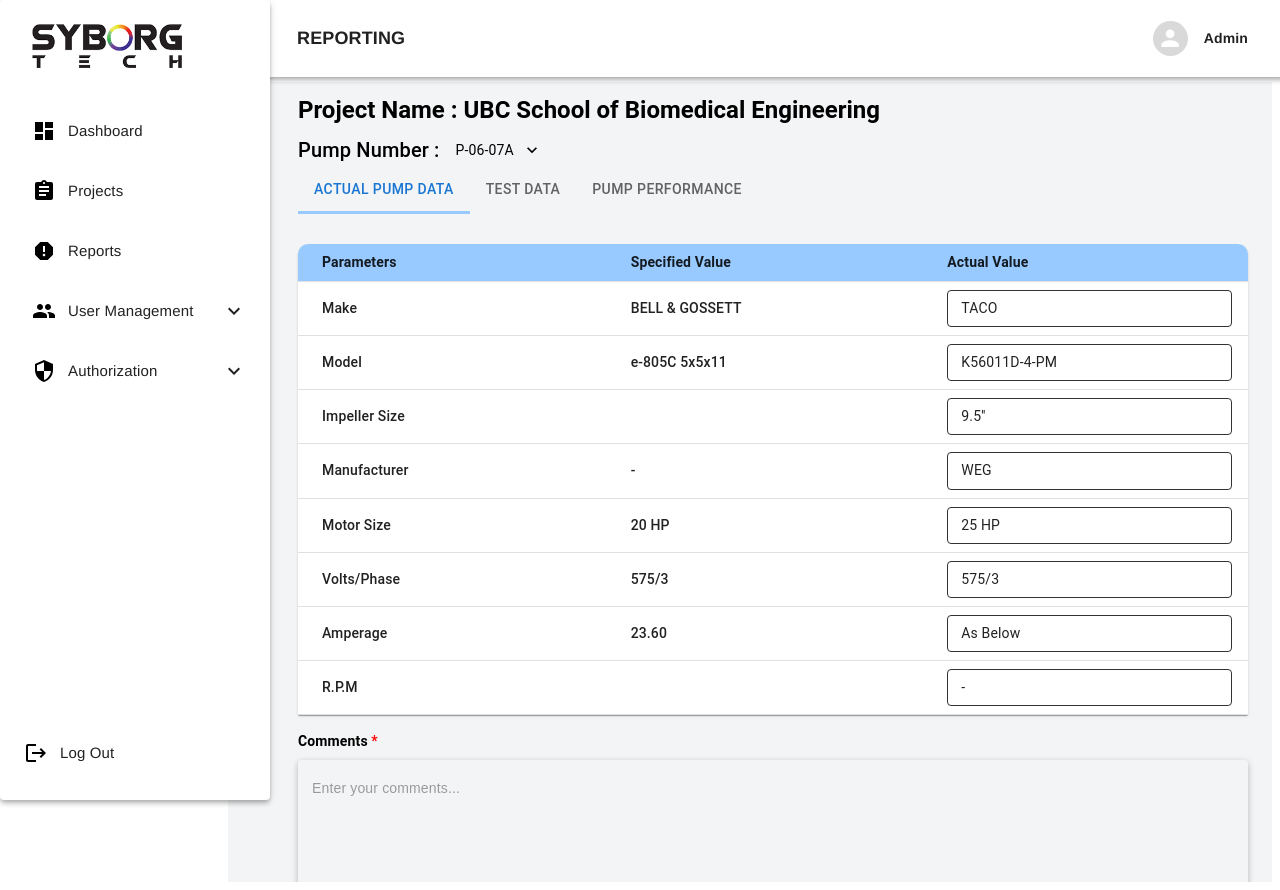
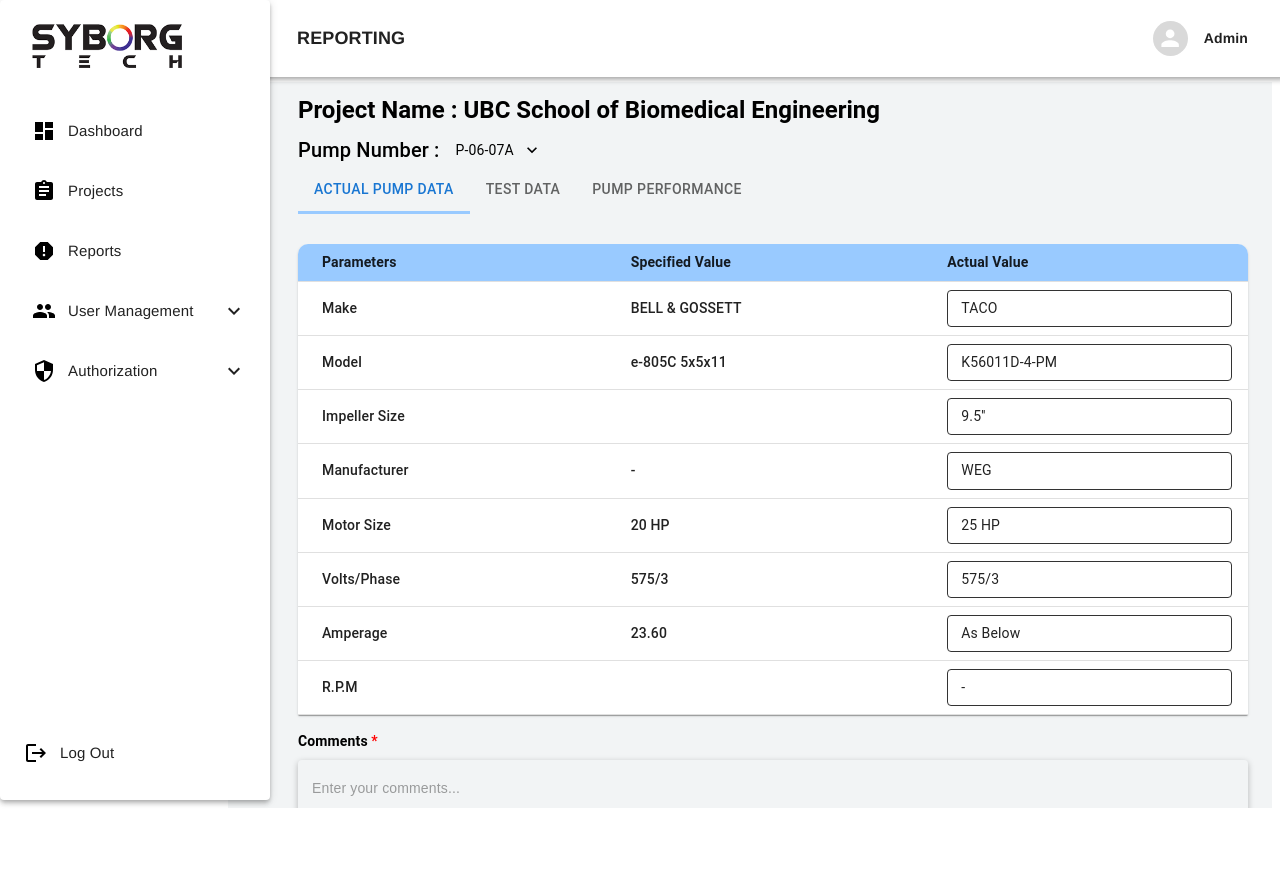
Before and after one commit to harshadyadav8485/ReactViteProject, a React (Vite) app: page /actualPump in a window 1280 px wide. After the commit the page ends 808 px from the top, so only its background shows below. Built offline with nearby package versions, Linux system fonts and the light colour scheme.

Commit message:
Parent and Child Scroll issue for Actual PUMP added and Applayout change for scroll in parent

```diff
--- a/src/Components/Layout/AppLayout.jsx
+++ b/src/Components/Layout/AppLayout.jsx
@@ -5,6 +5,7 @@
 
 function AppLayout() {
   const [sidebarOpen, setSidebarOpen] = useState(false);
+  const [parentScroll, setParentScroll] = useState(true);
 
   const toggleSidebar = () => {
     setSidebarOpen(!sidebarOpen);
@@ -22,11 +23,11 @@
           style={{
             marginLeft: "220px", // ✅ FIX: Prevent content from overlapping sidebar
             paddingTop: "10px",
-            overflowY: "auto",
-            // height: "calc(100vh - 64px)", // ✅ FIX: Ensure content fits within the screen
+            overflowY: parentScroll ? "auto" : "hidden",
+            height: "calc(100vh - 64px)", // ✅ FIX: Ensure content fits within the screen
           }}
         >
-          <Outlet />
+          <Outlet context={{ setParentScroll }} />
         </main>
       </div>
     </div>
--- a/src/Pages/ActualPump.jsx
+++ b/src/Pages/ActualPump.jsx
@@ -22,11 +22,12 @@
   FormControlLabel,
   Checkbox,
 } from "@mui/material";
-import React, { useState } from "react";
+import React, { useState, useRef, useEffect } from "react";
 import ExpandMoreIcon from "@mui/icons-material/ExpandMore";
 import pump_report from "../assets/pump_report.pdf";
 import { useNavigate } from "react-router-dom";
 import { Snackbar, Alert } from "@mui/material";
+import { useOutletContext } from "react-router-dom";
 
 const ActualPump = () => {
   const [tabValue, setTabValue] = useState(0);
@@ -53,6 +54,19 @@
     { field: "R.P.M", specifiedValue: "", actualValue: "-" },
   ]);
 
+  const scrollableRef = useRef(null);
+  const { setParentScroll } = useOutletContext();
+
+  useEffect(() => {
+    const el = scrollableRef.current;
+    if (el) {
+      requestAnimationFrame(() => {
+        const isOverflowing = el.scrollHeight > el.clientHeight;
+        setParentScroll(!isOverflowing);
+      });
+    }
+  }, [setParentScroll]);
+
   const handleTabChange = (event, newValue) => {
     setTabValue(newValue);
   };
@@ -84,12 +98,13 @@
 
   return (
     <Box
+      ref={scrollableRef}
       sx={{
         bgcolor: "#f2f4f5",
         display: "flex",
         justifyContent: "center",
         width: "100%",
-        height: "100vh",
+        height: "100%",
         overflow: "auto",
       }}
     >
@@ -99,10 +114,10 @@
           // minHeight: "100vh",
           width: "100vw",
           pl: "70px",
-          pt: "12px",
+          mt: "12px",
           pr: "24px",
           boxSizing: "border-box",
-          // overflow: "auto",
+          overflow: "auto",
           position: "relative",
         }}
       >
@@ -112,11 +127,11 @@
             width: "100%",
             height: "150px",
             position: "sticky",
-            top: 12,
+            top: 0,
             right: 0,
             paddingTop: 0,
             paddingBottom: 0,
-            zIndex: 1099,
+            zIndex: 1,
           }}
         >
           <Typography
--- a/src/index.css
+++ b/src/index.css
@@ -1,14 +1,37 @@
+h1,
+h2,
+h3,
+h4,
+h5,
+h6 {
+  font-family: "Poppins", sans-serif;
+}
+Label,
+form,
+::placeholder,
+input,
+button,
+Textarea,
+p,
+table,
+th,
+td {
+  font-family: "Poppins", sans-serif;
+  font-size: 14px !important;
+}
 
+Label,
+form,
+::placeholder,
+input,
+button,
+table {
+  font-family: "Poppins", sans-serif;
+  font-size: 14px !important;
+}
 
-h1,h2,h3,h4,h5,h6 {
-    font-family: 'Poppins', sans-serif;
-  }
-  Label,form,::placeholder,input,button,Textarea,p,table,th, td{
-    font-family: 'Poppins', sans-serif;
-    font-size: 14px !important;
-  }
-
-  Label,form,::placeholder,input,button,table{
-    font-family: 'Poppins', sans-serif;
-    font-size: 14px !important;
-  }
+html,
+body {
+  height: 100%;
+  overflow: hidden;
+}
```
Also changed, not shown: 1 other file (tests, documents, lock files or other folders).
